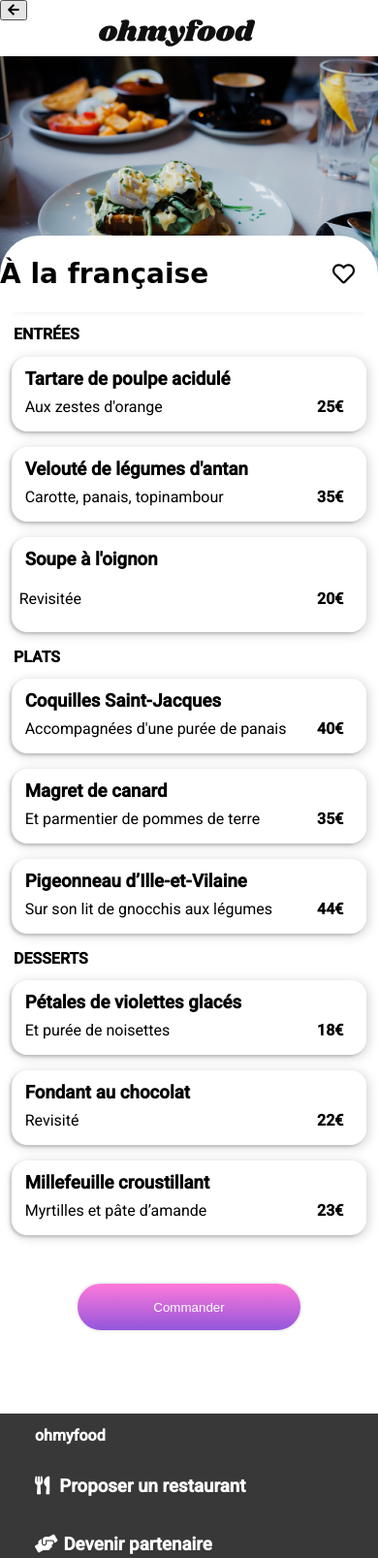
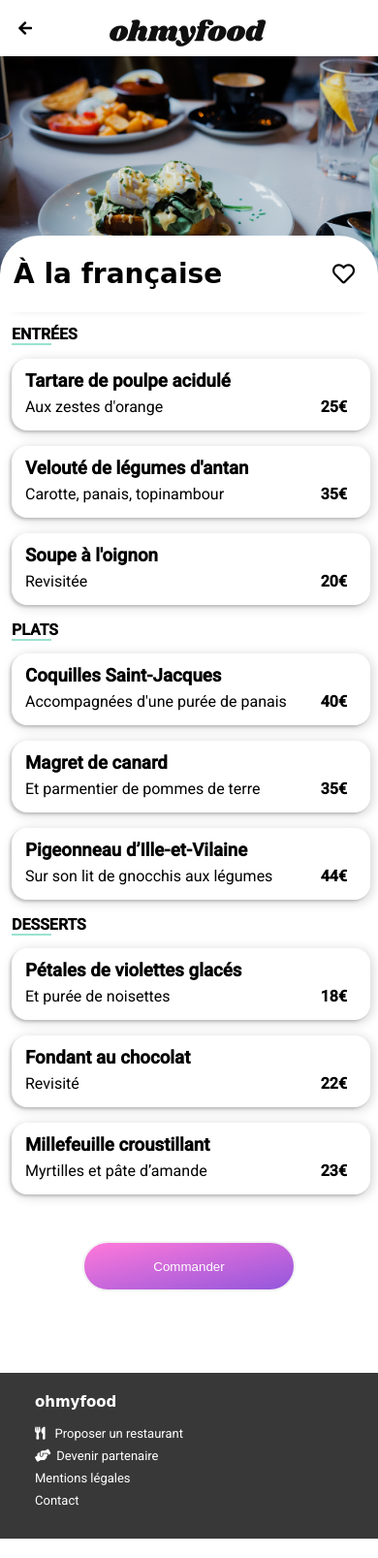
Before and after one commit to jeanchok/JeanChoquet_3_04112021, a website: page menu2.html in a window 390 px wide. Shown: the top 1607 px of the page at 97% size. Drawn offline with Linux system fonts and the light colour scheme; a web font is replaced by a local one.

Commit message:
integration menu sass

```diff
--- a/assets/sass/base/_index.scss
+++ b/assets/sass/base/_index.scss
@@ -29,5 +29,5 @@ body{
 
 a{
     text-decoration: none;
-    color: black;
+    color: $black;
 }
--- a/assets/sass/components/_index.scss
+++ b/assets/sass/components/_index.scss
@@ -13,6 +13,91 @@
             height: 52px;
             cursor: pointer;
             color:white;
-            background: linear-gradient(#FF79DA, #9356DC);
+            background: linear-gradient(to top left, $purple, $pink);
+
         }
+    &:hover &__texte{
+        background: linear-gradient(to top left, lighten($purple, 10%), lighten($pink, 10%));
+    }
+
 }
+
+.header__btn{
+    border: transparent;
+    background-color: transparent;
+    display: flex;
+    margin-top: 20px;
+    #fleche{
+        font-size: 16px;
+        margin-left: 13px;
+        align-items: center;
+    }
+}
+
+/*Loader*/
+
+@keyframes loader {
+    100% {
+      opacity: 0;
+      z-index: -10;
+    }
+}
+
+@keyframes jump {
+    0% {
+      transform: translateY(0);
+    }
+    25% {
+      transform: translateY(0.5rem);
+    }
+    75% {
+      transform: translateY(-0.5rem);
+    }
+    100% {
+      transform: translateY(0);
+    }
+}
+
+.loader {
+    position: fixed;
+    height: 100%;
+    width: 100%;
+    left: 0;
+    top: 0;
+    background-color: rgba(255, 255, 255, 0.90);
+    animation: loader 0.01s;
+    animation-delay: 3s;
+    animation-fill-mode: both;
+    z-index: 10000;
+    display:flex;
+    align-items:center;
+    justify-content:center;
+
+    &__item {
+      height: 1rem;
+      width: 1rem;
+      border-radius: 1rem;
+      animation: jump 1s;
+      animation-iteration-count: 3;
+
+      &Container {
+        display: flex;
+        width: 5rem;
+        justify-content: space-between;
+      }
+
+      &--1 {
+        background-color: $pink;
+      }
+
+      &--2 {
+        background-color: $purple;
+        animation-delay: 0.25s;
+      }
+
+      &--3 {
+        background-color: $mint;
+        animation-delay: 0.5s;
+      }
+    }
+}
--- a/assets/sass/layouts/_index.scss
+++ b/assets/sass/layouts/_index.scss
@@ -4,10 +4,6 @@
     &__back{
         border: transparent;
         background-color: transparent;
-        #fleche{
-            font-size: 16px;
-            margin-left: 13px;
-        }
     }
     &__logo{
         width: 70%;
@@ -45,18 +41,72 @@
 
 }
 
+.title__restaurant{
+    margin-left: 14px;
+}
+
 .menuSection{
-    margin:auto;
+    margin-left: 12px;
+    margin-right: 12px;
     &__titre{
-        margin-left:14px;
+        &:after{
+            content: "";
+            display: block;
+            height: 2px;
+            width: 41px;
+            background-color:#99E2D0;
+        }
+    }
+}
+
+@keyframes appearDelayed {
+    0%{
+        opacity: 0;
+    }
+    100%{
+        opacity: 1;
+    }
+}
+
+#appear-1,#appear-8,#appear-12{
+    -webkit-animation: appearDelayed;
+    animation-name: appearDelayed;
+    -webkit-animation-duration: 2s;
+    animation-duration: 2s;
+    -webkit-animation-fill-mode: both;
+    animation-fill-mode: both;
+}
+
+@keyframes slideInFromTop {
+    0%{
+        opacity: 0;
+        -webkit-transform: translate3d(0, 100%, 0);
+        transform: translate3d(0, 100%, 0);
+    }
+    100%{
+        opacity: 1;
+        -webkit-transform: none;
+        transform: none;
+    }
+}
+
+
+@for $i from 0 to 13 {
+    #appear-#{$i} {
+      animation-delay:  #{$i/10}s;
     }
 }
 
 .plat{
-    animation: 1s ease-in-out 2s 1 slideInFromTop;
+    -webkit-animation: slideInFromTop;
+    animation-name: slideInFromTop;
+    -webkit-animation-duration: 1s;
+    animation-duration: 1s;
+    -webkit-animation-fill-mode: both;
+    animation-fill-mode: both;
     display: flex;
     margin: auto;
-    width: 93%;
+    width: 100%;
     flex-direction: column;
     align-content: center;
     border: 2px solid transparent;
@@ -72,10 +122,9 @@
     }
     &__texte{
         display: flex;
-        margin-top: 4px;
-        margin-bottom: 3px;
-        margin-left: 6px;
-        padding-bottom: 4px;
+        margin-top: -10px;
+        margin-bottom: -3px;
+        margin-left: 12px;
     }
     &__ingredients{
             flex: 1;
@@ -85,12 +134,14 @@
     }
 }
 
-footer{
+.footer{
     width: 100%;
-    background-color: rgb(56, 56, 56);
+    background-color: $grey;
     margin: auto;
-    color: white;
-    .footer__menu{
+    color: $white;
+}
+
+.footerMenu{
     display: flex;
     flex-direction: column;
     margin-left: 36px;
@@ -110,7 +161,6 @@ footer{
     }
 
 }
-}
 
 #footer__iconeCouvert{
     padding-right: 10px;
--- a/assets/sass/utils/_index.scss
+++ b/assets/sass/utils/_index.scss
@@ -3,3 +3,6 @@ $purple: #9356DC;
 $mint: #99E2D0;
 $white: white;
 $whitesmoke: #F2F2F2;
+$black: black;
+$grey: rgb(56, 56, 56);
+$gradient: linear-gradient(#FF79DA, #9356DC);
--- a/menu2.html
+++ b/menu2.html
@@ -22,7 +22,9 @@
         <!--Header-->
         <header class="header">
             <a class="header__lien"href="index.html">
-                <button class="header__lien header__btn"><i id="fleche" class="fas fa-arrow-left"></i></button>
+                <button class="header__btn">
+                    <i id="fleche" class="fas fa-arrow-left"></i>
+                </button>
             </a>
             <img src="assets/images/logo/ohmyfood@2x.svg" class="header__logo" id="logoOhMyFood" alt="Ohmyfood logo"/>
         </header>
@@ -31,31 +33,31 @@
             <section class="headingSection">
                 <img src="assets/images/restaurants/toa-heftiba-DQKerTsQwi0-unsplash.jpg" id="imgTop1" class="headingSection__image" alt="À la française"/>
                 <div class="headingSection__title">
-                    <h1>À la française</h1>
+                    <h1 class="title__restaurant">À la française</h1>
                     <i id="title__coeur" class="far fa-heart"></i>
                 </div>
             </section>
 
             <section class="menuSection">
-                <h2 class="menuSection__titre">ENTRÉES</h2>
+                <h2 class="menuSection__titre" id="appear-1">ENTRÉES</h2>
                 <div class="menuSection__entreesDiv">
-                    <div class="plat">
+                    <div class="plat" id="appear-2">
                         <h3 class="plat__nom">Tartare de poulpe acidulé</h3>
                         <div class="plat__texte">
-                            <p class="plat__texte plat__ingredients">Aux zestes d'orange</p>
-                            <p class="plat__texte plat__prix"><strong>25€</strong></p>
+                            <p class="plat__ingredients">Aux zestes d'orange</p>
+                            <p class="plat__prix"><strong>25€</strong></p>
                         </div>
                     </div>
 
-                    <div class="plat">
+                    <div class="plat" id="appear-3">
                         <h3 class="plat__nom">Velouté de légumes d'antan</h3>
                         <div class="plat__texte">
-                            <p class="plat__texte plat__ingredients">Carotte, panais, topinambour</p>
-                            <p class="plat__texte plat__prix"><strong>35€</strong></p>
+                            <p class="plat__ingredients">Carotte, panais, topinambour</p>
+                            <p class="plat__prix"><strong>35€</strong></p>
                         </div>
                     </div>
 
-                    <div class="plat">
+                    <div class="plat" id="appear-4">
                         <h3 class="plat__nom">Soupe à l'oignon</h3>
                         <div class="plat__texte">
                             <p class="plat__ingredients">Revisitée</p>
@@ -66,29 +68,29 @@
             </section>
 
             <section class="menuSection">
-                <h2 class="menuSection__titre">PLATS</h2>
+                <h2 class="menuSection__titre" id="appear-8">PLATS</h2>
                 <div class="menuSection__entreesDiv">
-                    <div class="plat">
+                    <div class="plat" id="appear-5">
                         <h3 class="plat__nom">Coquilles Saint-Jacques</h3>
                         <div class="plat__texte">
-                            <p class="plat__texte plat__ingredients">Accompagnées d'une purée de panais</p>
-                            <p class="plat__texte plat__prix"><strong>40€</strong></p>
+                            <p class="plat__ingredients">Accompagnées d'une purée de panais</p>
+                            <p class="plat__prix"><strong>40€</strong></p>
                         </div>
                     </div>
 
-                    <div class="plat">
+                    <div class="plat" id="appear-6">
                         <h3 class="plat__nom">Magret de canard</h3>
                         <div class="plat__texte">
-                            <p class="plat__texte plat__ingredients">Et parmentier de pommes de terre</p>
-                            <p class="plat__texte plat__prix"><strong>35€</strong></p>
+                            <p class="plat__ingredients">Et parmentier de pommes de terre</p>
+                            <p class="plat__prix"><strong>35€</strong></p>
                         </div>
                     </div>
 
-                    <div class="plat">
+                    <div class="plat" id="appear-7">
                         <h3 class="plat__nom">Pigeonneau d’Ille-et-Vilaine</h3>
                         <div class="plat__texte">
-                            <p class="plat__texte plat__ingredients">Sur son lit de gnocchis aux légumes</p>
-                            <p class="plat__texte plat__prix"><strong>44€</strong></p>
+                            <p class="plat__ingredients">Sur son lit de gnocchis aux légumes</p>
+                            <p class="plat__prix"><strong>44€</strong></p>
                         </div>
                     </div>
                 </div>
@@ -96,29 +98,29 @@
 
 
             <section class="menuSection">
-                <h2 class="menuSection__titre">DESSERTS</h2>
+                <h2 class="menuSection__titre" id="appear-12">DESSERTS</h2>
                 <div class="menuSection__entreesDiv">
-                    <div class="plat">
+                    <div class="plat" id="appear-9">
                         <h3 class="plat__nom">Pétales de violettes glacés</h3>
                         <div class="plat__texte">
-                            <p class="plat__texte plat__ingredients">Et purée de noisettes</p>
-                            <p class="plat__texte plat__prix"><strong>18€</strong></p>
+                            <p class="plat__ingredients">Et purée de noisettes</p>
+                            <p class="plat__prix"><strong>18€</strong></p>
                         </div>
                     </div>
 
-                    <div class="plat">
+                    <div class="plat" id="appear-10">
                         <h3 class="plat__nom">Fondant au chocolat</h3>
                         <div class="plat__texte">
-                            <p class="plat__texte plat__ingredients">Revisité</p>
-                            <p class="plat__texte plat__prix"><strong>22€</strong></p>
+                            <p class="plat__ingredients">Revisité</p>
+                            <p class="plat__prix"><strong>22€</strong></p>
                         </div>
                     </div>
 
-                    <div class="plat">
+                    <div class="plat" id="appear-11">
                         <h3 class="plat__nom">Millefeuille croustillant</h3>
                         <div class="plat__texte">
-                            <p class="plat__texte plat__ingredients">Myrtilles et pâte d’amande</p>
-                            <p class="plat__texte plat__prix"><strong>23€</strong></p>
+                            <p class="plat__ingredients">Myrtilles et pâte d’amande</p>
+                            <p class="plat__prix"><strong>23€</strong></p>
                         </div>
                     </div>
                 </div>
@@ -131,13 +133,13 @@
 
         </main>
 
-        <footer>
-            <div class="footer__menu">
-                <h2 class="footer__logo">ohmyfood</h2>
-                <h3 class="footer__texte"><i class="fas fa-utensils" id="footer__iconeCouvert"></i>Proposer un restaurant</h3>
-                <h3 class="footer__texte"><i class="fas fa-hands-helping" id="footer__iconePartenaire"></i>Devenir partenaire</h3>
-                <h3 class="footer__texte">Mentions légales</h3>
-                <h3 class="footer__texte">Contact</h3>
+        <footer class="footer">
+            <div class="footerMenu">
+                <h2 class="footerMenu__logo">ohmyfood</h2>
+                <h3 class="footerMenu__texte"><i class="fas fa-utensils" id="footer__iconeCouvert"></i>Proposer un restaurant</h3>
+                <h3 class="footerMenu__texte"><i class="fas fa-hands-helping" id="footer__iconePartenaire"></i>Devenir partenaire</h3>
+                <h3 class="footerMenu__texte">Mentions légales</h3>
+                <h3 class="footerMenu__texte">Contact</h3>
             </div>
         </footer>
     </body>
```
Also changed, not shown: index2.html (added, +143 -0 lines), menu1.html (+3 -1 lines), assets/sass/main.css, 1 other file. Lines whose indentation alone changed are shown as unchanged.
